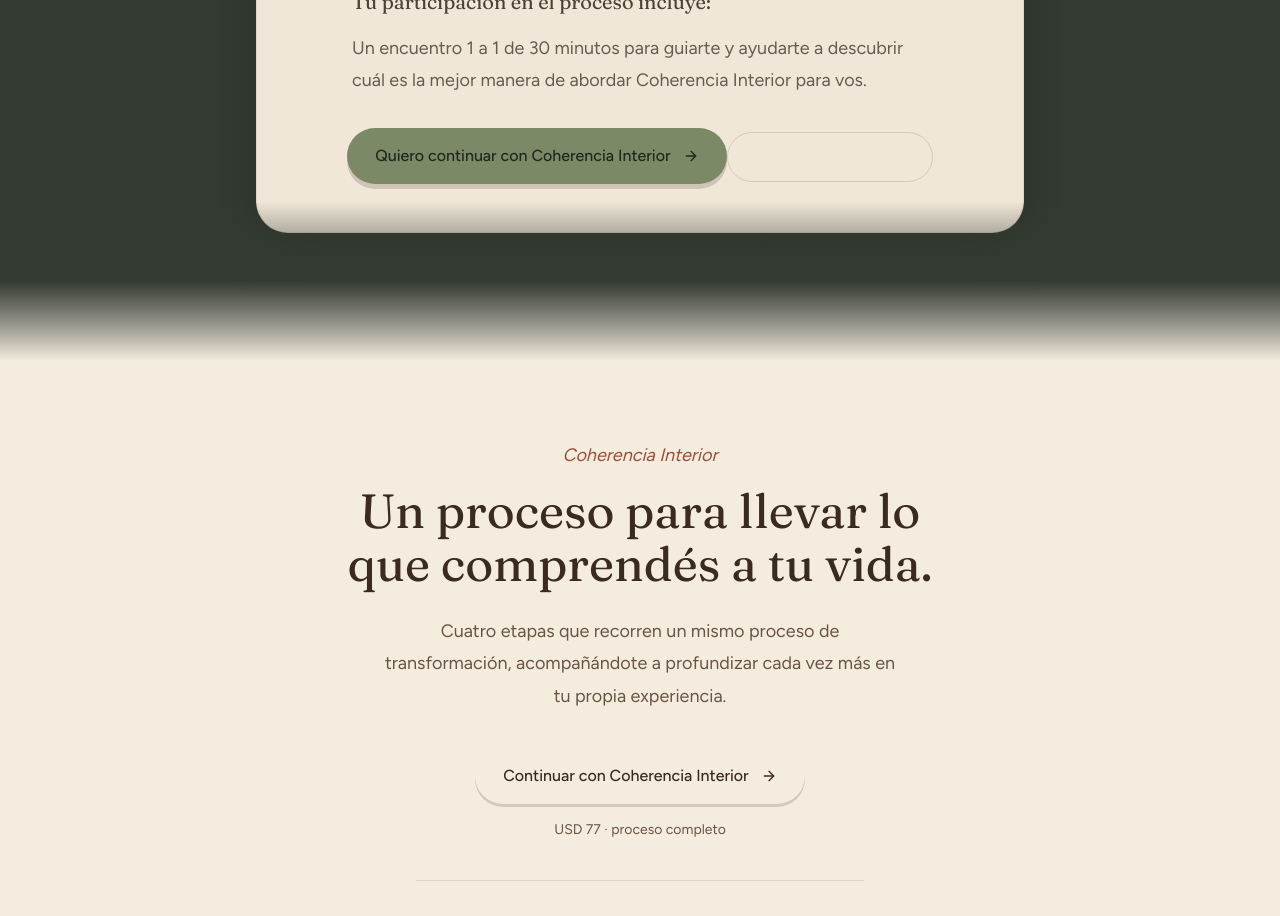
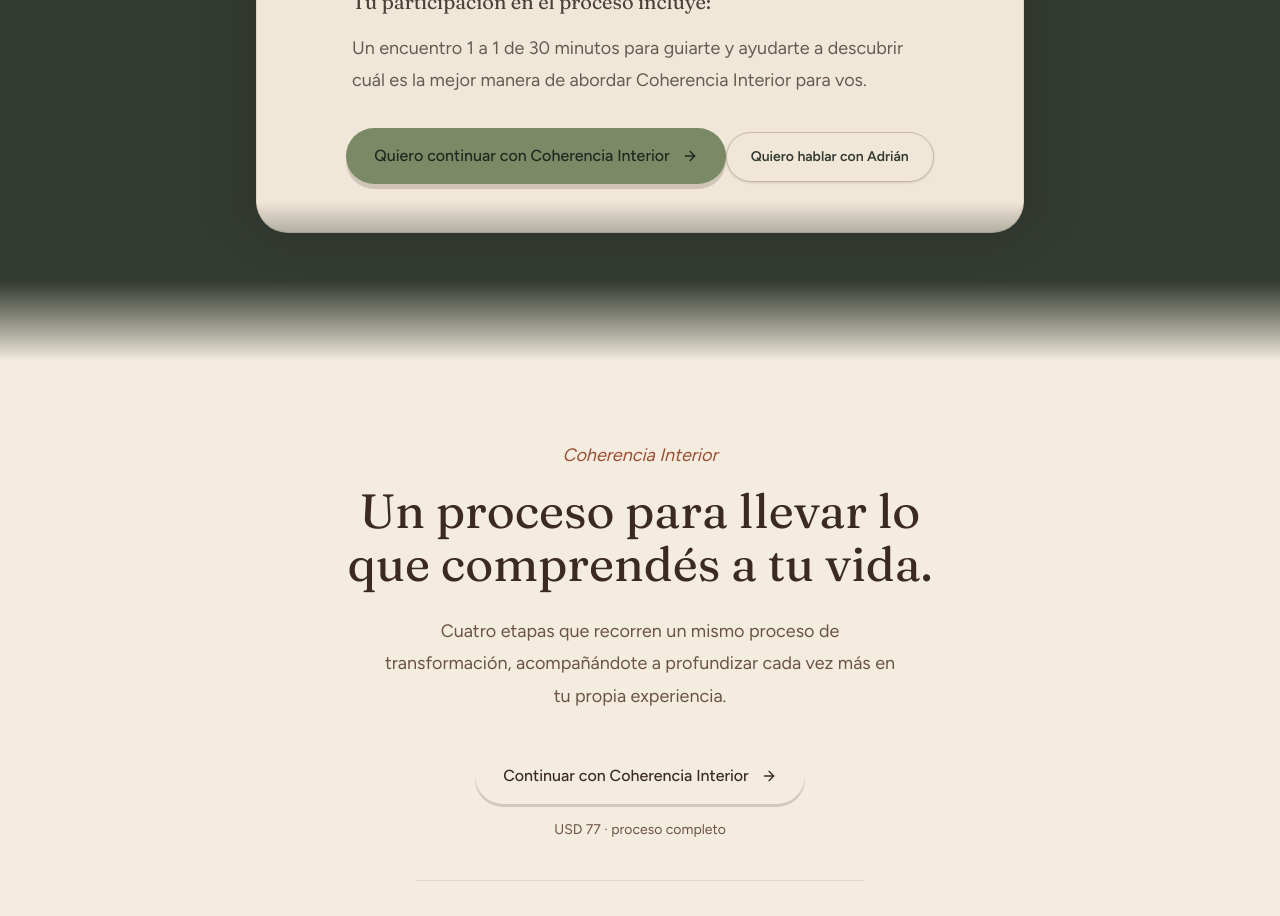
Before and after one commit to senderoterapias-hub/coherencia-interior-3, a Next.js app: page /primera-etapa in a window 1280 px wide. Shown: the part 5640-6556 px from the top of the page. Built offline with nearby package versions, Linux system fonts and the light colour scheme.

Commit message:
Update page.tsx

```diff
--- a/app/primera-etapa/page.tsx
+++ b/app/primera-etapa/page.tsx
@@ -398,7 +398,7 @@ export default function PrimeraEtapaPage() {
                   href="https://wa.me/59897792729?text=Hola%2C%20estoy%20viviendo%20la%20primera%20etapa%20de%20coherencia%20interior%20y%20tengo%20algunas%20preguntas"
                   target="_blank"
                   rel="noopener noreferrer"
-                  className="mt-4 inline-flex w-full items-center justify-center rounded-full border border-[#D8C9B2] bg-transparent px-6 py-3.5 text-sm font-medium text-[#F0E7D8] transition-all duration-300 hover:border-[#F0E7D8] hover:bg-white/5 sm:w-auto"
+                  className="mt-4 inline-flex w-full items-center justify-center rounded-full border border-[#C8B79D] bg-[#F0E7D8] px-6 py-3.5 text-sm font-semibold text-[#343B32] shadow-sm transition-all duration-300 hover:bg-[#E4D4B6] sm:w-auto"
                 >
                   Quiero hablar con Adrián
                 </a>
```
